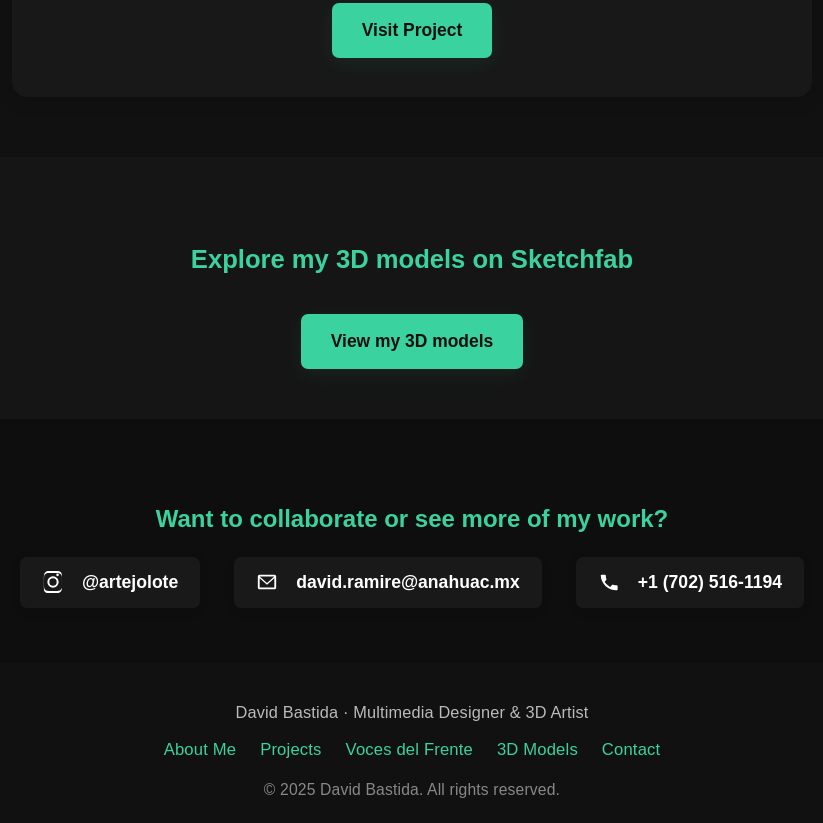
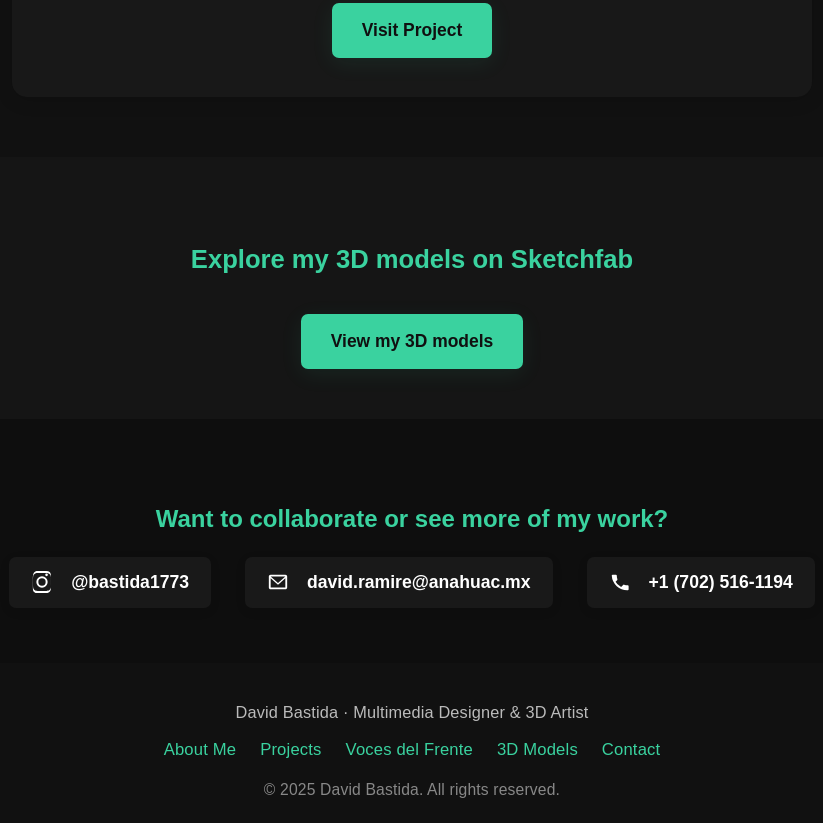
Before and after one commit to BastidaDavid/mi-portfolio, a plain HTML site: page index.html in a window 1280 px wide. Shown: the part 3565-4388 px from the top of the page, without its empty margins (228-1051 px from the left). Drawn offline with Linux system fonts and the light colour scheme.

Commit message:
Actualización del enlace de Instagram y mejoras de portfolio

```diff
--- a/index.html
+++ b/index.html
@@ -507,9 +507,9 @@
     <div class="container">
       <h2>Want to collaborate or see more of my work?</h2>
       <div class="contact-links">
-        <a class="contact-link" href="https://www.instagram.com/artejolote" target="_blank" rel="noopener" title="Instagram">
+        <a class="contact-link" href="https://www.instagram.com/bastida1773" target="_blank" rel="noopener" title="Instagram">
           <svg viewBox="0 0 24 24"><path d="M12 2.163c3.204 0 3.584.012 4.85.07 1.366.062 2.633.332 3.608 1.308.975.976 1.246 2.243 1.308 3.608.058 1.266.069 1.646.069 4.85s-.011 3.584-.069 4.85c-.062 1.365-.333 2.632-1.308 3.608-.975.976-2.242 1.246-3.608 1.308-1.266.058-1.646.069-4.85.069s-3.584-.011-4.85-.069c-1.365-.062-2.632-.333-3.608-1.308-.976-.976-1.246-2.243-1.308-3.608C2.175 15.647 2.163 15.267 2.163 12s.012-3.584.07-4.85c.062-1.365.332-2.632 1.308-3.608.976-.976 2.243-1.246 3.608-1.308C8.416 2.175 8.796 2.163 12 2.163zm0-2.163C8.736 0 8.332.013 7.052.072 5.77.13 4.602.442 3.635 1.409c-.967.967-1.279 2.135-1.337 3.417C2.013 5.668 2 6.072 2 9.333v5.334c0 3.261.013 3.665.072 4.946.058 1.282.37 2.45 1.337 3.417.967.967 2.135 1.279 3.417 1.337C8.332 23.987 8.736 24 12 24s3.668-.013 4.948-.072c1.282-.058 2.45-.37 3.417-1.337.967-.967 1.279-2.135 1.337-3.417.059-1.281.072-1.685.072-4.946V9.333c0-3.261-.013-3.665-.072-4.946-.058-1.282-.37-2.45-1.337-3.417C19.398.442 18.23.13 16.948.072 15.668.013 15.264 0 12 0zm0 5.838A6.162 6.162 0 0 0 5.838 12 6.162 6.162 0 0 0 12 18.162 6.162 6.162 0 0 0 18.162 12 6.162 6.162 0 0 0 12 5.838zm0 10.162A3.999 3.999 0 1 1 12 8a3.999 3.999 0 0 1 0 8zm6.406-11.845a1.44 1.44 0 1 1-2.881 0 1.44 1.44 0 0 1 2.881 0z"/></svg>
-          @artejolote
+          @bastida1773
         </a>
         <a class="contact-link" href="mailto:david.ramire@anahuac.mx" title="Email">
           <svg viewBox="0 0 24 24"><path d="M20 4H4c-1.1 0-2 .9-2 2v12c0 1.1.9 2 2 2h16c1.1 0 2-.9 2-2V6c0-1.1-.9-2-2-2zm0 2v.01L12 13 4 6.01V6h16zm0 12H4V8l8 7 8-7v10z"/></svg>
```
